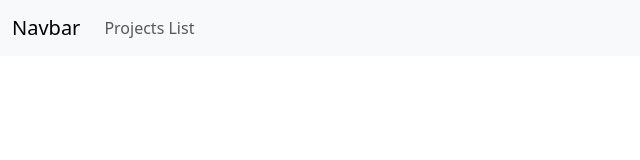
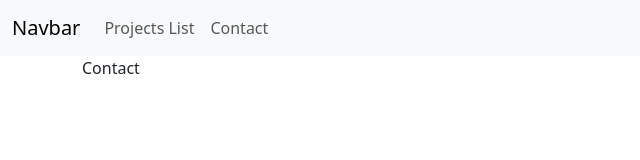
Before and after one commit to Gino804/vite-boolfolio, a Vue app: page /contact in a window 1280 px wide. Shown: the top 160 px of the page, without its empty margins (0-640 px from the left). Built offline with nearby package versions, Linux system fonts and the light colour scheme.

Commit message:
Added contact page

```diff
--- a/src/App.vue
+++ b/src/App.vue
@@ -16,6 +16,9 @@ import { RouterView } from 'vue-router';
           <li class="nav-item">
             <RouterLink class="nav-link" :to="{ name: 'projects-list' }">Projects List</RouterLink>
           </li>
+          <li class="nav-item">
+            <RouterLink class="nav-link" :to="{ name: 'contact' }">Contact</RouterLink>
+          </li>
         </ul>
       </div>
     </div>
--- /dev/null
+++ b/src/pages/ContactPage.vue
@@ -0,0 +1,5 @@
+<script></script>
+
+<template>
+    Contact
+</template>
--- a/src/router/index.js
+++ b/src/router/index.js
@@ -2,12 +2,14 @@ import { createRouter, createWebHistory } from "vue-router";
 
 import ProjectDetailPage from "../pages/ProjectDetailPage.vue";
 import ProjectsList from "../pages/ProjectsList.vue";
+import ContactPage from "../pages/ContactPage.vue";
 
 const router = createRouter({
   history: createWebHistory(),
 
   routes: [
     { path: "/", name: "projects-list", component: ProjectsList },
+    { path: "/contact", name: "contact", component: ContactPage },
     {
       path: "/projects/:id",
       name: "project-detail",
```
